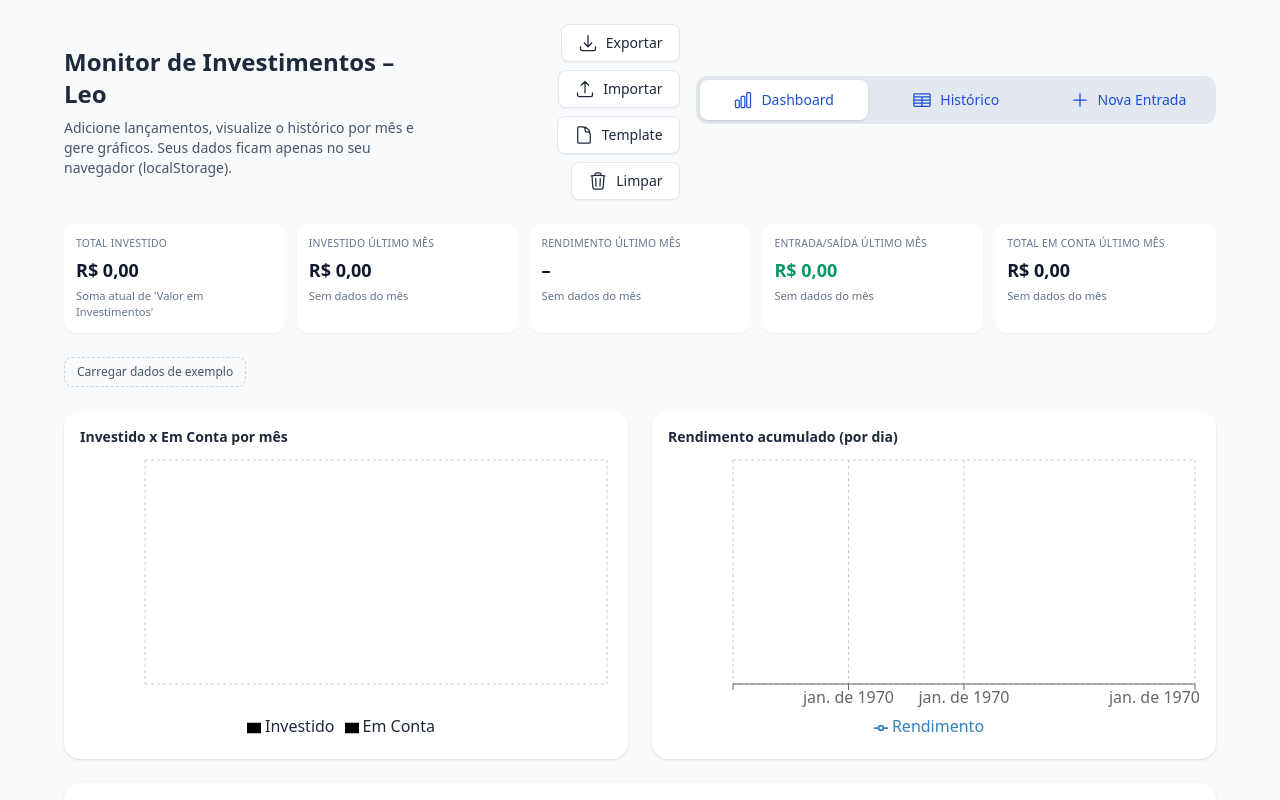
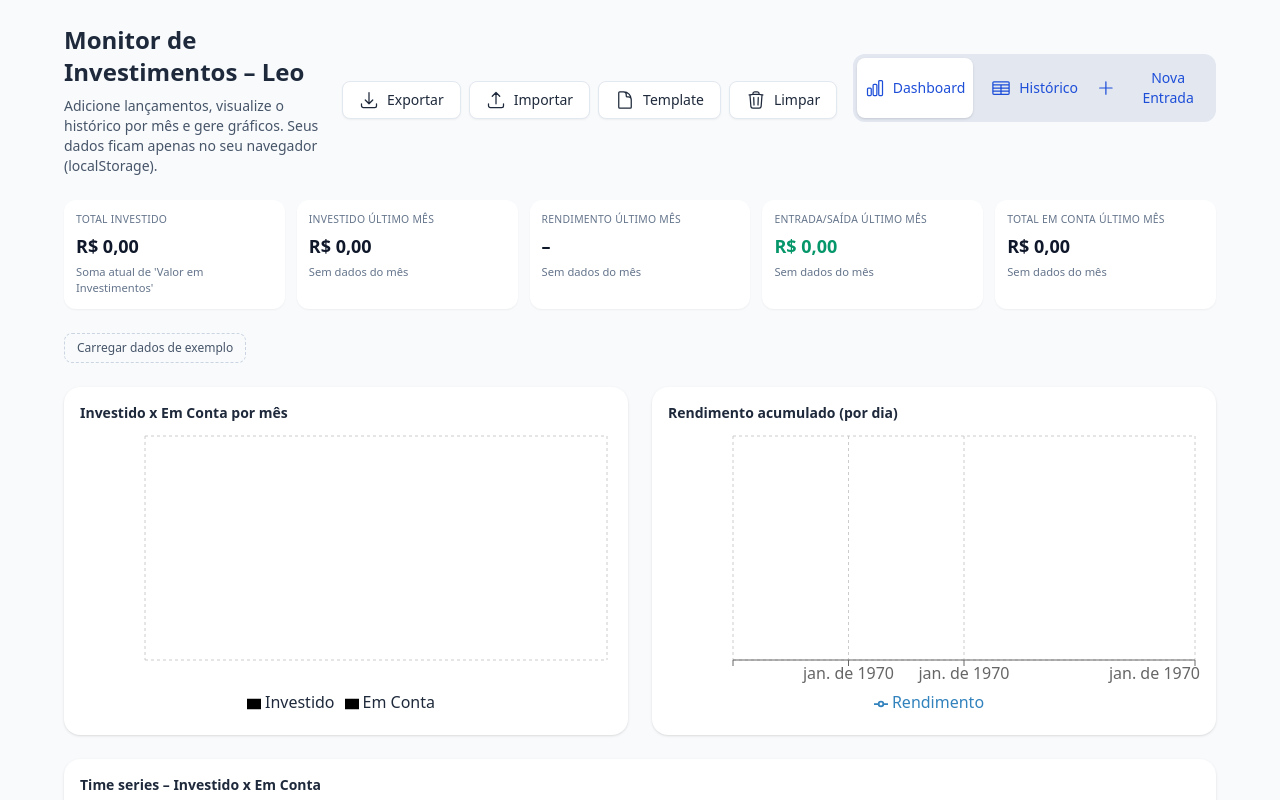
Before and after one commit to Leonardo8133/Financial-Monitor, a React (Vite) app: page / in a window 1280 px wide. Shown: the top 800 px of the page. Built offline with nearby package versions, Linux system fonts and the light colour scheme.

Commit message:
Melhoria na UI: Ajuste no posicionamento dos botões e adicionado texto explicativo para valores negativos

```diff
--- a/src/App.jsx
+++ b/src/App.jsx
@@ -298,8 +298,8 @@ export default function App() {
               (localStorage).
             </p>
           </div>
-          <div className="flex flex-col-reverse items-stretch gap-3 sm:flex-row sm:items-center sm:justify-end">
-            <div className="flex flex-wrap items-center justify-end gap-2">
+          <div className="flex items-center justify-end gap-4">
+            <div className="flex items-center gap-2">
               <ActionButton icon={ArrowDownTrayIcon} onClick={exportJson}>
                 Exportar
               </ActionButton>
--- a/src/components/Entrada.jsx
+++ b/src/components/Entrada.jsx
@@ -141,17 +141,17 @@ export function Entrada({ drafts, setDrafts, onSubmit, banks }) {
                   className="w-full rounded-xl border border-slate-200 px-3 py-2 outline-none focus:ring-2 focus:ring-slate-400 disabled:bg-slate-100"
                 />
               </Field>
-              <Field className="w-full sm:w-44" label="Entrada/Saída (R$)">
+                            <Field className="w-full sm:w-[7.5rem]" label="Entrada/Saída">
+                <p className="mt-1 text-xs text-slate-500">Use negativo para saídas.</p>
                 <input
-                  type="number"
-                  step="0.01"
-                  inputMode="decimal"
+                  type="text"
+                  className={`mt-1 block w-full rounded-lg border-slate-200 text-sm shadow-sm focus:border-slate-500 focus:ring-0 ${
+                    row.locked ? "bg-slate-50" : ""
+                  }`}
                   value={row.cashFlow}
+                  onChange={(ev) => updateRow(row.id, "cashFlow", ev.target.value)}
                   disabled={row.locked}
-                  onChange={(e) => updateRow(row.id, "cashFlow", e.target.value)}
-                  className="w-full rounded-xl border border-slate-200 px-3 py-2 outline-none focus:ring-2 focus:ring-slate-400 disabled:bg-slate-100"
                 />
-                <p className="mt-1 text-xs text-slate-500">Use negativo para saídas.</p>
               </Field>
             </div>
           </div>
```
